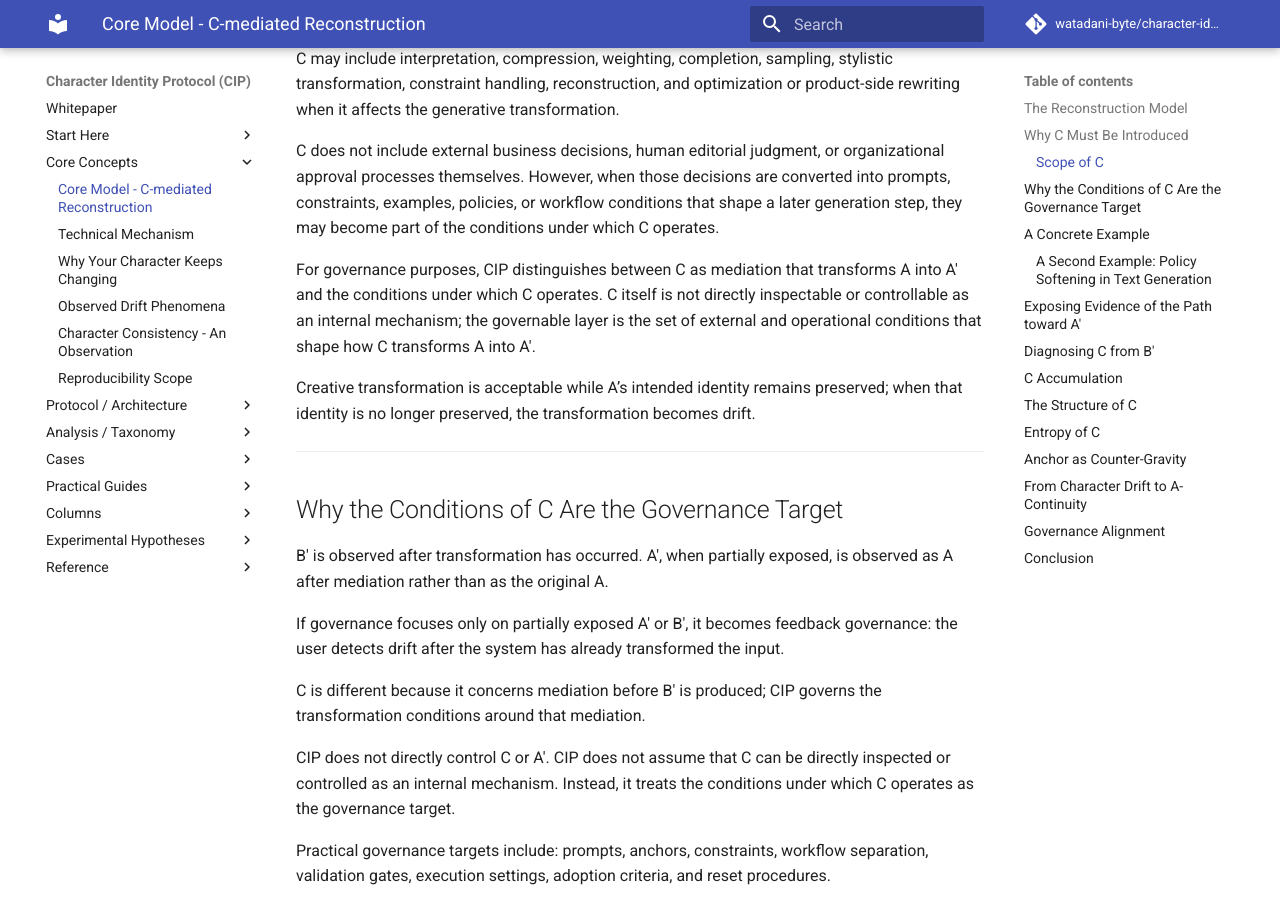
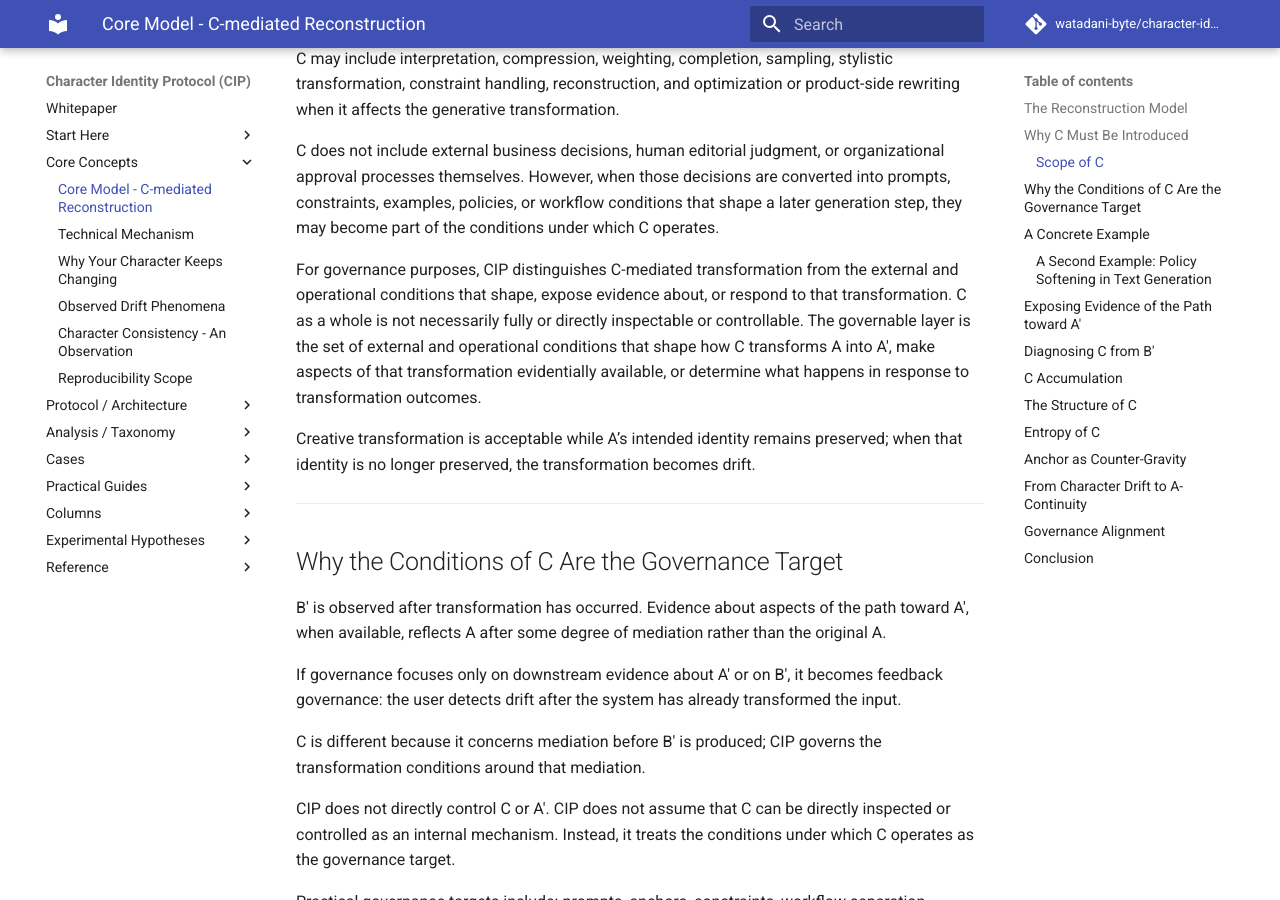
Before and after one commit to watadani-byte/character-identity-protocol, an MkDocs documentation site: the page built from docs/model_a_c_b.md, in a window 1280 px wide and 900 px high, scrolled down 3267 px. Built offline with MkDocs 1.6.1 and Material for MkDocs 9.7.7, drawn with Linux system fonts in a browser that asks for light colours; comment, search, counter and statistics services are not loaded; some of the changed text lies outside the part shown.

Commit message:
model_a_c_b.md を更新

```diff
--- a/docs/model_a_c_b.md
+++ b/docs/model_a_c_b.md
@@ -64,7 +64,7 @@ The question is not whether C exists, but how its effects are governed.
 
 AI systems often describe C as improvement, clarification, optimization, or contextual interpretation. CIP does not deny that these operations may be useful. However, when they change A before producing B′, CIP treats them as governance-relevant transformations.
 
-C-driven transformation becomes operationally governable only when the conditions under which C transforms A into A′ are constrained, externalized where possible, and validated before adoption.
+The workflow around C-mediated transformation becomes operationally governable when relevant transformation conditions are externalized where possible, evaluated through available evidence, and subjected to validation before adoption.
 
 Within this reconstruction model, drift occurs when C-mediated transformation from A to A′ does not preserve A’s intended identity.
 
@@ -89,7 +89,7 @@ C may include interpretation, compression, weighting, completion, sampling, styl
 
 C does not include external business decisions, human editorial judgment, or organizational approval processes themselves. However, when those decisions are converted into prompts, constraints, examples, policies, or workflow conditions that shape a later generation step, they may become part of the conditions under which C operates.
 
-For governance purposes, CIP distinguishes between C as mediation that transforms A into A′ and the conditions under which C operates. C itself is not directly inspectable or controllable as an internal mechanism; the governable layer is the set of external and operational conditions that shape how C transforms A into A′.
+For governance purposes, CIP distinguishes C-mediated transformation from the external and operational conditions that shape, expose evidence about, or respond to that transformation. C as a whole is not necessarily fully or directly inspectable or controllable. The governable layer is the set of external and operational conditions that shape how C transforms A into A′, make aspects of that transformation evidentially available, or determine what happens in response to transformation outcomes.
 
 Creative transformation is acceptable while A’s intended identity remains preserved; when that identity is no longer preserved, the transformation becomes drift.
 
@@ -97,9 +97,9 @@ Creative transformation is acceptable while A’s intended identity remains pres
 
 ## Why the Conditions of C Are the Governance Target
 
-B′ is observed after transformation has occurred. A′, when partially exposed, is observed as A after mediation rather than as the original A.
+B′ is observed after transformation has occurred. Evidence about aspects of the path toward A′, when available, reflects A after some degree of mediation rather than the original A.
 
-If governance focuses only on partially exposed A′ or B′, it becomes feedback governance: the user detects drift after the system has already transformed the input.
+If governance focuses only on downstream evidence about A′ or on B′, it becomes feedback governance: the user detects drift after the system has already transformed the input.
 
 C is different because it concerns mediation before B′ is produced; CIP governs the transformation conditions around that mediation.
 
@@ -267,11 +267,11 @@ Model-side forms of C may be strongly shaped by the statistical structure of the
 
 High-density regions of the distribution pull outputs toward familiar patterns — a consistent bias that can be understood as **distributional gravity**. This document uses the term distributional gravity as a practical metaphor for this tendency.
 
-This means:
+For model-side forms of C influenced by distributional gravity, this may mean:
 
-- outputs tend to regress toward the most common patterns in training data
-- unusual or precise instructions are more likely to be transformed
-- drift is not random — it is directional
+- outputs may regress toward more familiar patterns in the training distribution
+- unusual or highly specific instructions may face stronger transformation pressure
+- resulting drift may be directional rather than purely random
 
 C also includes the AI’s interpretive creativity: its capacity to infer, extend, stylize, and complete. This is part of the generative side of C, and it is not inherently harmful.
 
```
